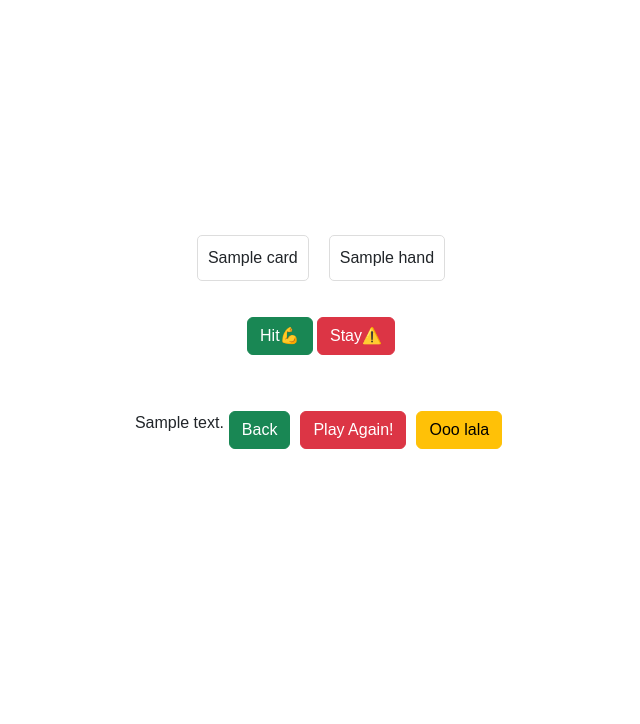
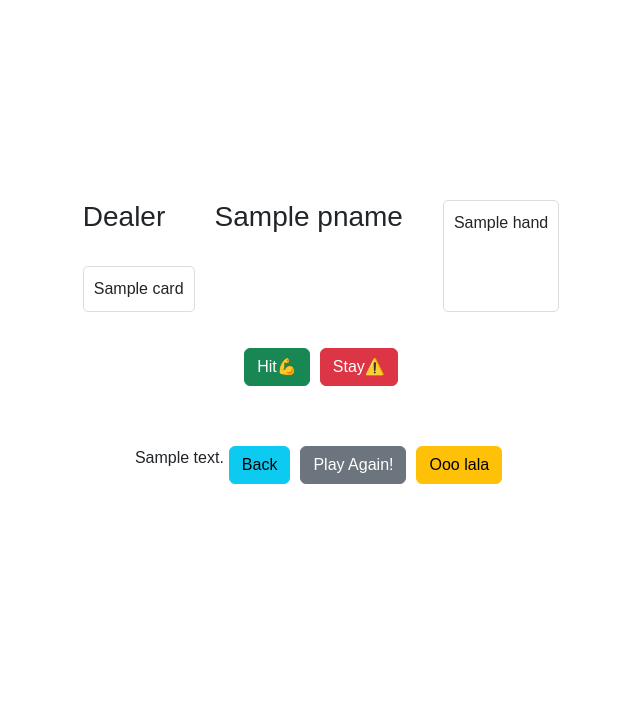
Before and after one commit to Escohen98/mstu5003-blackjack, a Flask app: template templates/play.html in a window 1280 px wide. Shown: the part 131-855 px from the top of the page, without its empty margins (319-959 px from the left). Run offline with Flask 3, Linux system fonts and the light colour scheme; the template is opened without the code that fills it: most values are stand-ins (such as "Sample title", 1, 10 or a date in 2020).

Commit message:
Added sessions ... this is a mess

```diff
--- a/app.py
+++ b/app.py
@@ -4,10 +4,11 @@
 #Than my previous assignmnet. Hopefully I get the hang of things
 #Anyway, have fun!
 
-from flask import Flask, request, url_for, redirect, render_template
+from flask import Flask, request, url_for, redirect, render_template, session
 from play import play
 from player import player
 app = Flask(__name__)
+app.secret_key = 'th1s1s4s3cr3t!'
 deck = [] #The deck
 
 #Home page
@@ -24,52 +25,81 @@ def home():
 #Play (main) page
 @app.route('/play.html', methods=['GET', 'POST'])
 def game():
-    #To some degree, I feel like this would go well in a JSON
     renderVars = {
         "hide_name": "",
         "tagline": "Enter your name, soldier",
-        "cards": [], #Player cards
-        "hands": [], #Dealer cards
-        "results_hidden": "hidden", #Hiding of the results. Should be "hidden" or ""
-        "result_text": "" #Pretty self_explanatory
+        "cards": [],
+        "hands": [],
+        "results_hidden": "hidden",
+        "result_text": ""
     }
-    gameHandler = play() #play class for game logic
-    gameHandler.generateDeck()
-    #Generates deck when there is none
-    #(rests o nother pages)
-    playerCards = [gameHandler.deal()]
-    dealerCard = gameHandler.deal()
-    playerCards.append(gameHandler.deal())
-    dealerLaterCard = gameHandler.deal()
-    dealer = player("dealer", dealerCard, "")
-    player("", playerCards[0], playerCards[1])
-    #Set player name
-    if ('nametag' in request.form):
-        player.setName(player, request.form['user-inpt'])
-        #Similar to Java, points to variable instead of assigned
+    gameHandler = play()  # create an instance of the play class
+
+    if 'deck' in session:
+        gameHandler.deck = session['deck']
+
+        # check the existence of all session keys before accessing them
+        if 'dealer_card' in session and 'dealer_hand' in session and 'player_hand' in session and 'player_name' in session and 'cards' in session:
+            dealerCard = session['dealer_card']
+            dealer = player("dealer", dealerCard, "")
+            dealer.setHand(session['dealer_hand'])
+
+            playerCards = session['player_hand']
+            playerName = session['player_name']
+            user_player = player(playerName, playerCards[0], playerCards[1])
+
+            cards = session['cards']
+        else:
+            gameHandler.generateDeck()
+            session['deck'] = gameHandler.deck  # stores the deck in the session
+            cards = []
+            for i in range(4):
+                cards.append(gameHandler.deal())
+            session['cards'] = cards
+            #Order of dealing
+            playerCards = [cards[0]]
+            dealerCard = cards[1]
+            playerCards.append(cards[2])
+            dealerLaterCard = cards[3]
+            dealer = player("dealer", dealerCard, "")
+            user_player = player("", playerCards[0], playerCards[1])
+            session['dealer_card'] = dealerCard
+            session['dealer_hand'] = dealer.getHand()
+            session['player_hand'] = playerCards
+            session['player_name'] = ""
+            session.modified = True
+
+    if 'nametag' in request.form:
+        user_input = request.form.get('user-inpt')  # use .get to avoid KeyError
+        #handles empty name.
+        if user_input:  # Check if the user input is not empty
+            user_player.setName(user_input)
+            session['player_name'] = user_input
+            session.modified = True
+        else:
+            return "No name was provided", 400  # Handle the case when no name is provided
         renderVars["cards"] = dealer.getHand()
-        renderVars["hideName"] = "hidden" #Hides the name field by assigning hidden class
-        renderVars["hands"] = player.getHand(player)
-    elif ('hit' in request.form and renderVars["hideName"] == "hidden"):
+        renderVars["hide_name"] = "hidden"
+        renderVars["hands"] = user_player.getHand()
+    elif 'hit' in request.form and renderVars["hide_name"] == "hidden":
         player.appendHand(gameHandler.deal())
-        if (player.sumTotal() == 21):
-            renderVars["result_text"] = gameHandler.runDealer(dealer, player)
-            renderVars["result_hidden"] = "" #Unhides the results
-    elif ('stay' in request.form and renderVars["hideName"] == "hidden"):
-        #Going to have the logic go all at once
-        #Not going to handle rendering the page for each deal
+        session['player_hand'] = user_player.getHand()
+        session.modified = True
+        if user_player.sumTotal() == 21:
+            renderVars["result_text"] = gameHandler.runDealer(dealer, user_player)
+            renderVars["results_hidden"] = ""
+    elif 'stay' in request.form and renderVars["hide_name"] == "hidden":
         dealer.appendHand(dealerLaterCard)
-        renderVars["result_text"] = gameHandler.runDealer(dealer, player)
-        renderVars["result_hidden"] = "" #Unhides the results
-    elif ('split' in request.form and renderVars["hideName"] == "hidden" and len(player.getHand()) == 2
-    and player.getHand()[0] == player.getHand()[1]):
-        #Not going to implement this
+        session['dealer_hand'] = dealer.getHand()
+        session.modified = True
+        renderVars["result_text"] = gameHandler.runDealer(dealer, user_player)
+        renderVars["results_hidden"] = ""
+    elif 'split' in request.form and renderVars["hide_name"] == "hidden" and len(player.getHand()) == 2 and player.getHand()[0] == player.getHand()[1]:
         pass
-    #Grab name
-    #Re_render with restart button
+
     return render_template("/play.html", hide_name=renderVars["hide_name"], tagline=renderVars["tagline"],
-    cards=gameHandler.royals(renderVars["cards"]), hands=gameHandler.royals(renderVars["hands"]), results_hidden=renderVars["results_hidden"],
-    result_text=renderVars["result_text"])
+                           pname=user_player.getName(), cards=gameHandler.royals(renderVars["cards"]), hands=gameHandler.royals(renderVars["hands"]),
+                           results_hidden=renderVars["results_hidden"], result_text=renderVars["result_text"])
 
 #404 error errorhandler
 #[CYNICAL] hehehe
--- a/static/play.css
+++ b/static/play.css
@@ -40,12 +40,18 @@ main {
   display: flex;
   gap: 20px;
   margin-bottom: 20px;
+  flex-direction: row;
 }
 
 .card-hand {
   display: flex;
   flex-wrap: wrap;
   gap: 10px;
+}
+
+.player-hand {
+  display: flex;
+  flex-direction: column;
 }
 
 .card {
@@ -77,6 +83,11 @@ main {
   margin: 0 5px;
 }
 
+#play-buttons {
+  margin-top: 100px
+  margin-bottom: 100px
+}
+
 .hidden {
   display: none;
 }
--- a/templates/play.html
+++ b/templates/play.html
@@ -27,21 +27,27 @@ Very organized
     <!-- Going to be re-rendering everytime with more cards
       -- Could honestly auto-gen the card-hands, but eh.
       -- Probably going to need to further educate myself on this one. -->
-      <div id="dealer" class="card-hand">
+      <div id="dealer" class="player-hand">
+        <h3>Dealer</h3><br>
+        <div class="card-hand">
           {% for card in cards %}
             <p class="card">{{card}}</p>
           {% endfor %}
+        </div>
       </div
-      <div id="player" class="card-hand">
+      <div id="player" class="player-hand">
+        <h3>{{pname}}</h3><br>
+        <div class="card-hand">
           {% for hand in hands %}
           <!-- Get request only -->
             <p class="card">{{hand}}</p>
           {% endfor %}
         </div>
+      </div>
     </section>
     <section id="play-buttons">
   <!-- Going to be hidden when not in play -->
-      <form method="POST">
+      <form id="play-buttons" method="POST">
         <button type="submit" name="hit" value="Hit💪" class="btn btn-success">Hit💪</button>
         <button type="submit" name="stay" value="Stay⚠️" class="btn btn-danger">Stay⚠️</button>
         <!-- Probably not going to implement this with the time I have -->
@@ -50,8 +56,8 @@ Very organized
     </section>
     <section id="results" class={{results_hidden}}>
       <p id="result-text">{{result_text}}</p>
-      <a href="/"><button type="button" class="btn btn-success">Back</button></a>
-      <a href="/play.html"><button type="button" class="btn btn-danger">Play Again!</button></a>
+      <a href="/"><button type="button" class="btn btn-info">Back</button></a>
+      <a href="/play.html"><button type="button" class="btn btn-secondary">Play Again!</button></a>
       <!-- Probably not going to implement this with the time I have -->
       <a href="/surprise.html"><button type="button" class="btn btn-warning" class="hidden">Ooo lala</button></a>
     </section>
```
Also changed, not shown: play.py (+7 -1 lines), player.py (+15 -14 lines). Lines whose indentation alone changed are shown as unchanged.
